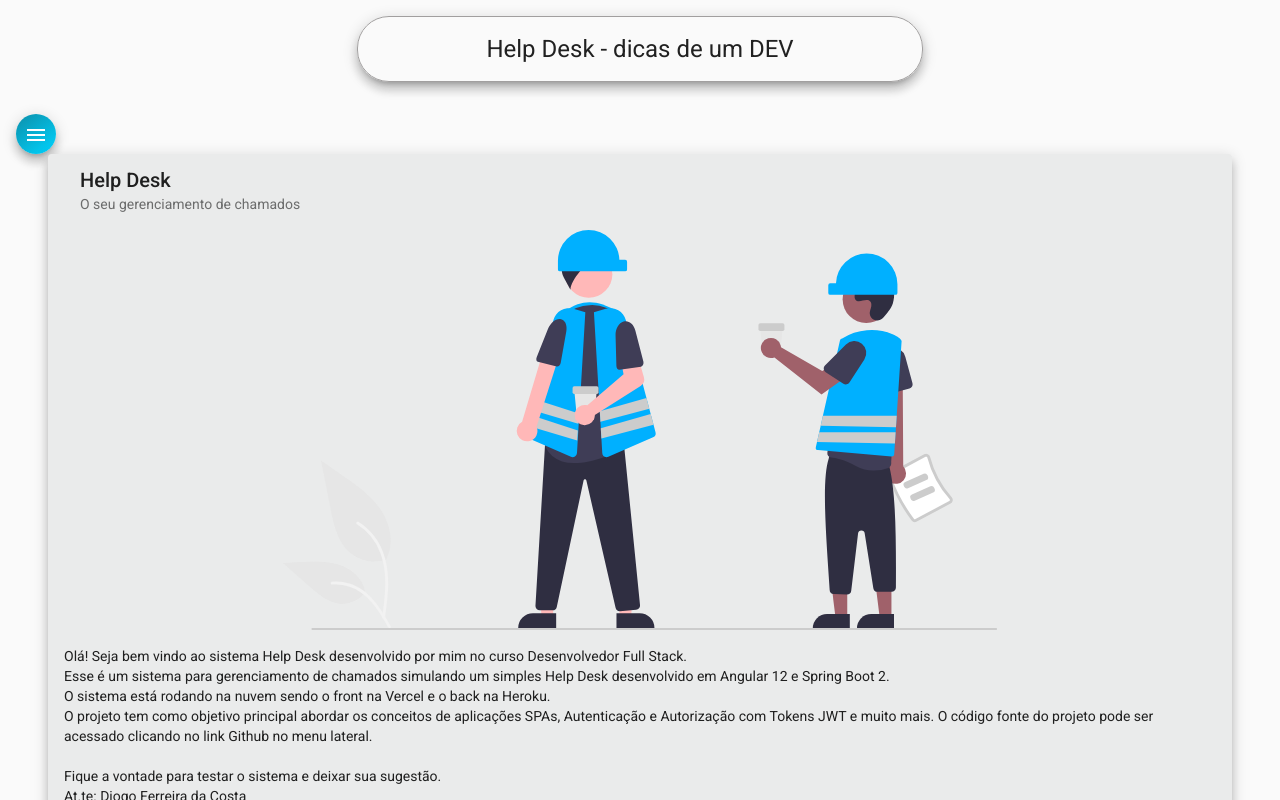
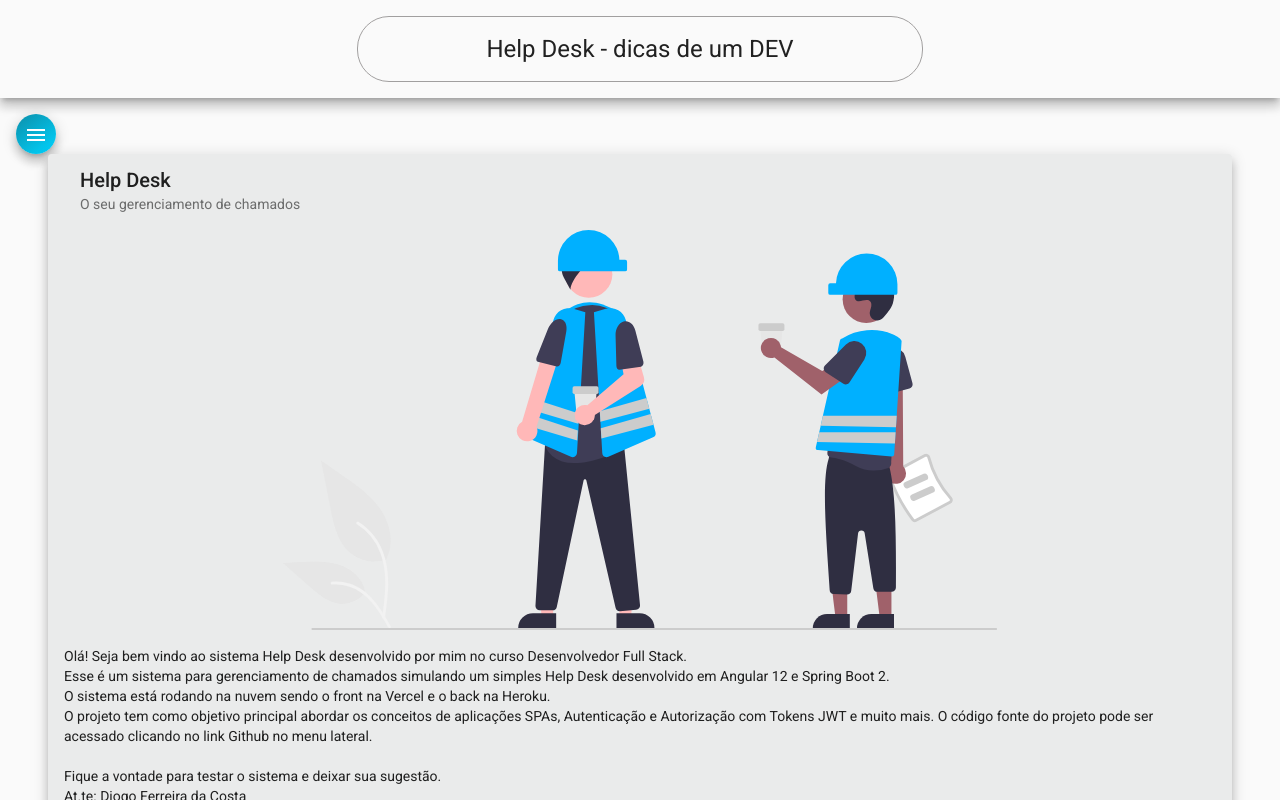
Before and after one commit to diogo0254jf/Help-Desk, an Angular app in the folder frontend/: page /home in a window 1280 px wide. Built offline with nearby package versions, Linux system fonts and the light colour scheme.

Commit message:
Componente tecnico-list criado

```diff
--- a/frontend/src/app/app.module.ts
+++ b/frontend/src/app/app.module.ts
@@ -29,9 +29,10 @@ import { MatCardModule } from "@angular/material/card";
 import { NavComponent } from "./components/nav/nav.component";
 import { HomeComponent } from "./components/home/home.component";
 import { HeaderComponent } from "./components/header/header.component";
+import { TecnicoListComponent } from './components/tecnico/tecnico-list/tecnico-list.component';
 
 @NgModule({
-  declarations: [AppComponent, NavComponent, HomeComponent, HeaderComponent],
+  declarations: [AppComponent, NavComponent, HomeComponent, HeaderComponent, TecnicoListComponent],
   imports: [
     BrowserModule,
     AppRoutingModule,
--- a/frontend/src/app/components/header/header.component.html
+++ b/frontend/src/app/components/header/header.component.html
@@ -1,3 +1,3 @@
-<div class="container">
-    <h1 class="mat-elevation-z8">Help Desk - dicas de um DEV</h1>
+<div class="container mat-elevation-z8">
+    <h1>Help Desk - dicas de um DEV</h1>
 </div>
--- /dev/null
+++ b/frontend/src/app/components/tecnico/tecnico-list/tecnico-list.component.html
@@ -0,0 +1 @@
+<p>tecnico-list works!</p>
--- /dev/null
+++ b/frontend/src/app/components/tecnico/tecnico-list/tecnico-list.component.ts
@@ -0,0 +1,15 @@
+import { Component, OnInit } from '@angular/core';
+
+@Component({
+  selector: 'app-tecnico-list',
+  templateUrl: './tecnico-list.component.html',
+  styleUrls: ['./tecnico-list.component.css']
+})
+export class TecnicoListComponent implements OnInit {
+
+  constructor() { }
+
+  ngOnInit(): void {
+  }
+
+}
```
Also changed, not shown: frontend/src/app/components/tecnico/tecnico-list/tecnico-list.component.css (added).
